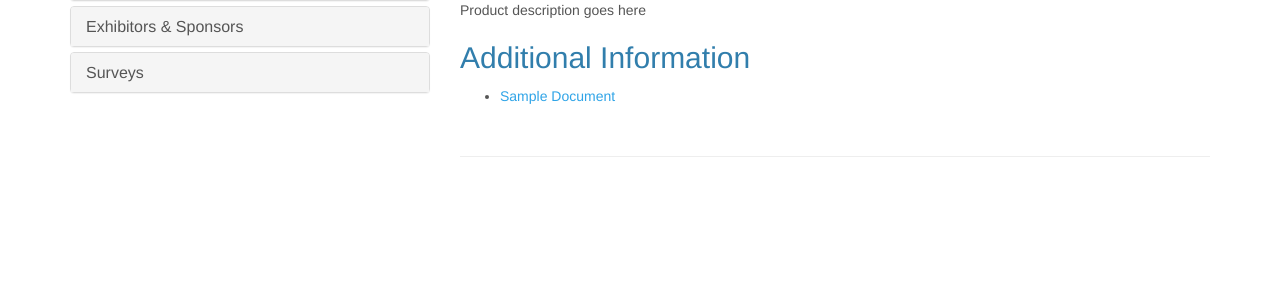
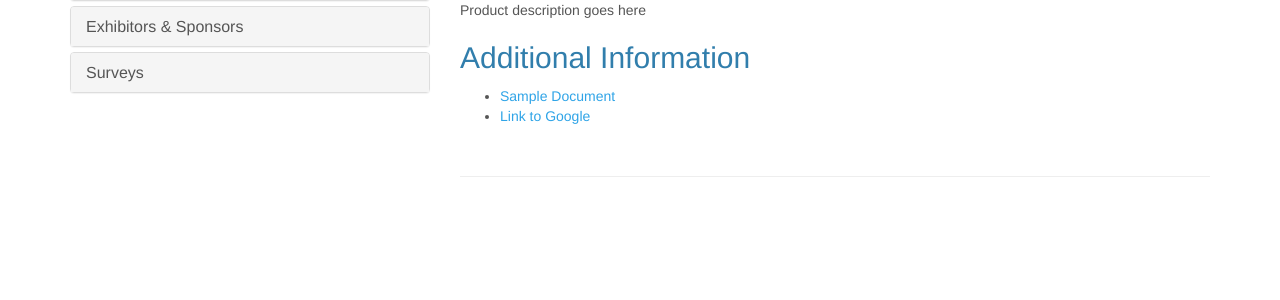
Before and after one commit to jake-chipps/SSI24, a Jekyll site: the page built from _docs/monday/breakout1/b1e1.md, in a window 1280 px wide. Shown: the part 295-595 px from the top of the page. Built offline with Jekyll 4.4.1, drawn with Linux system fonts in a browser that asks for light colours.

Commit message:
Update b1e1.md

```diff
--- a/_docs/monday/breakout1/b1e1.md
+++ b/_docs/monday/breakout1/b1e1.md
@@ -11,3 +11,4 @@ Product description goes here
 
 ## Additional Information
  - [Sample Document](../monday/breakout1/documents/b1p1d1.pdf)
+ - [Link to Google](http://www.google.com)
```
